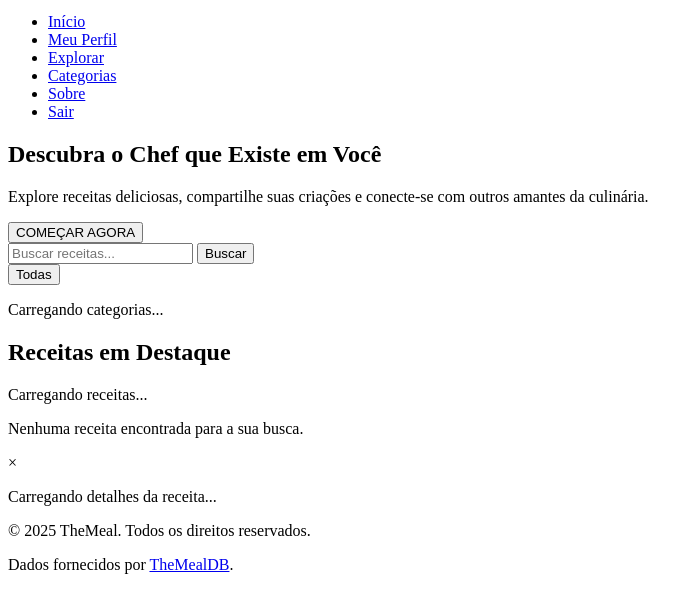
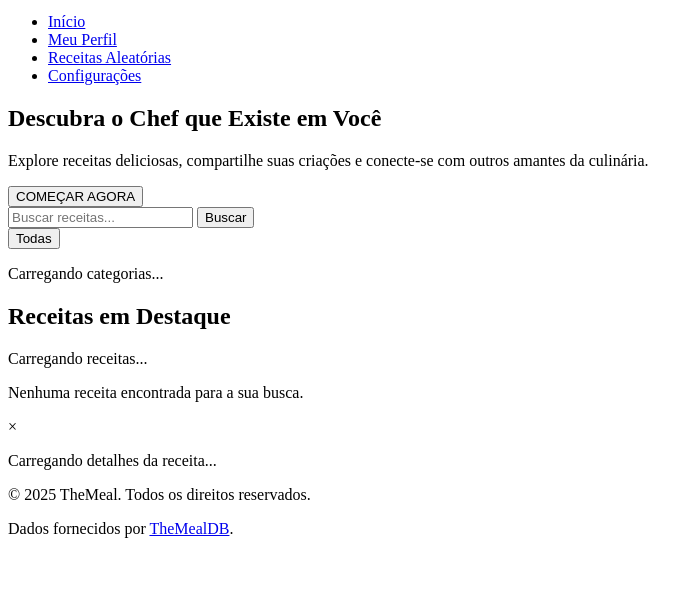
Before and after one commit to fabzera2007/receitas-site, a plain HTML site: page index.html in a window 1280 px wide. Shown: the part 29-642 px from the top of the page, without its empty margins (0-699 px from the left). Drawn offline with Linux system fonts and the light colour scheme; a script that the page names is missing.

Commit message:
Definição de pastas

```diff
--- a/index.html
+++ b/index.html
@@ -16,12 +16,10 @@
         <div class="container">
             <div class="logo">TheMeal</div>
             <ul class="nav-links">
-                <li><a href="#" class="nav-link-item active">Início</a></li>
-                <li><a href="#" class="nav-link-item">Meu Perfil</a></li>
-                <li><a href="#" class="nav-link-item">Explorar</a></li>
-                <li><a href="#" class="nav-link-item">Categorias</a></li>
-                <li><a href="#" class="nav-link-item">Sobre</a></li>
-                <li><a href="#" class="nav-link-item">Sair</a></li>
+                <li><a href="index.html" class="nav-link-item active">Início</a></li>
+                <li><a href="perfil.html" class="nav-link-item">Meu Perfil</a></li>
+                <li><a href="receitas.html" class="nav-link-item">Receitas Aleatórias</a></li>
+                <li><a href="configuracoes.html" class="nav-link-item">Configurações</a></li>
             </ul>
         </div>
     </nav>
```
Also changed, not shown: CSS/config.css (added), CSS/perfil.css (added), CSS/receitasrandom.css (added), html perfil config e receit/config.html (added), html perfil config e receit/perfi.html (added), html perfil config e receit/receitasrandom.html (added).
